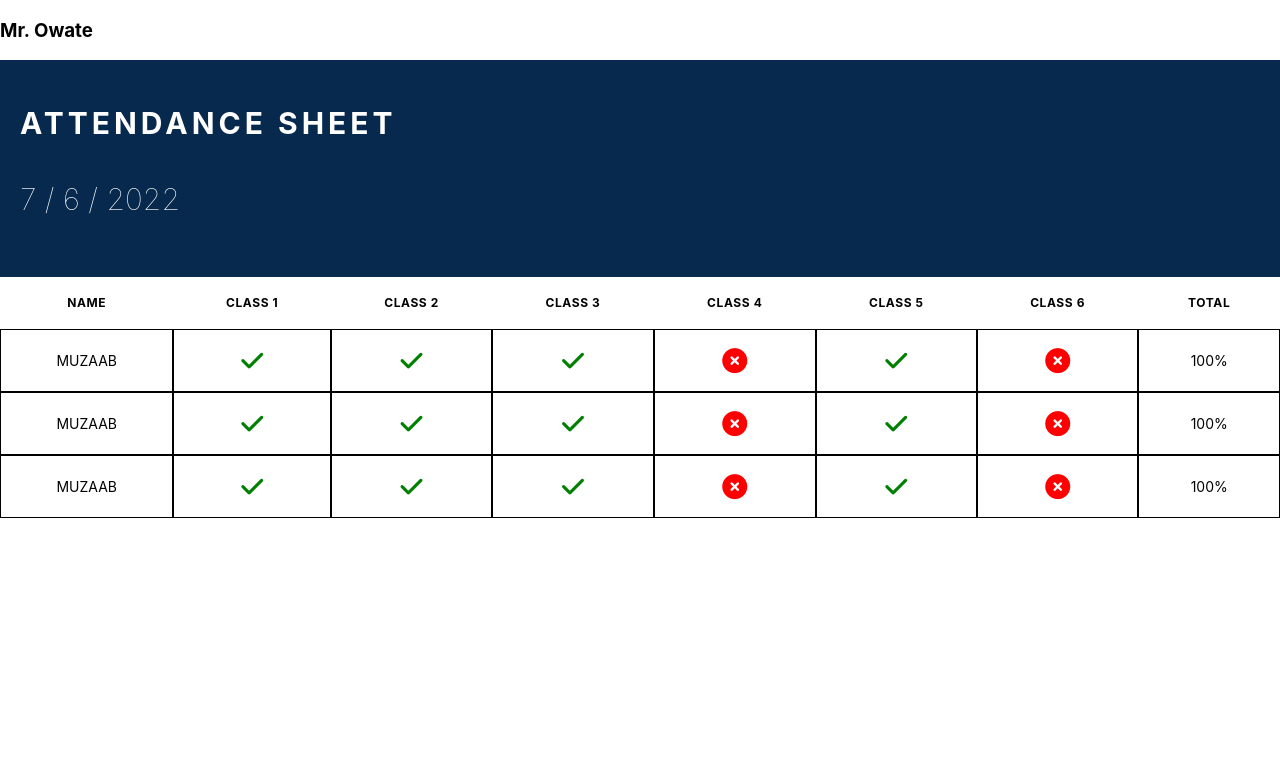
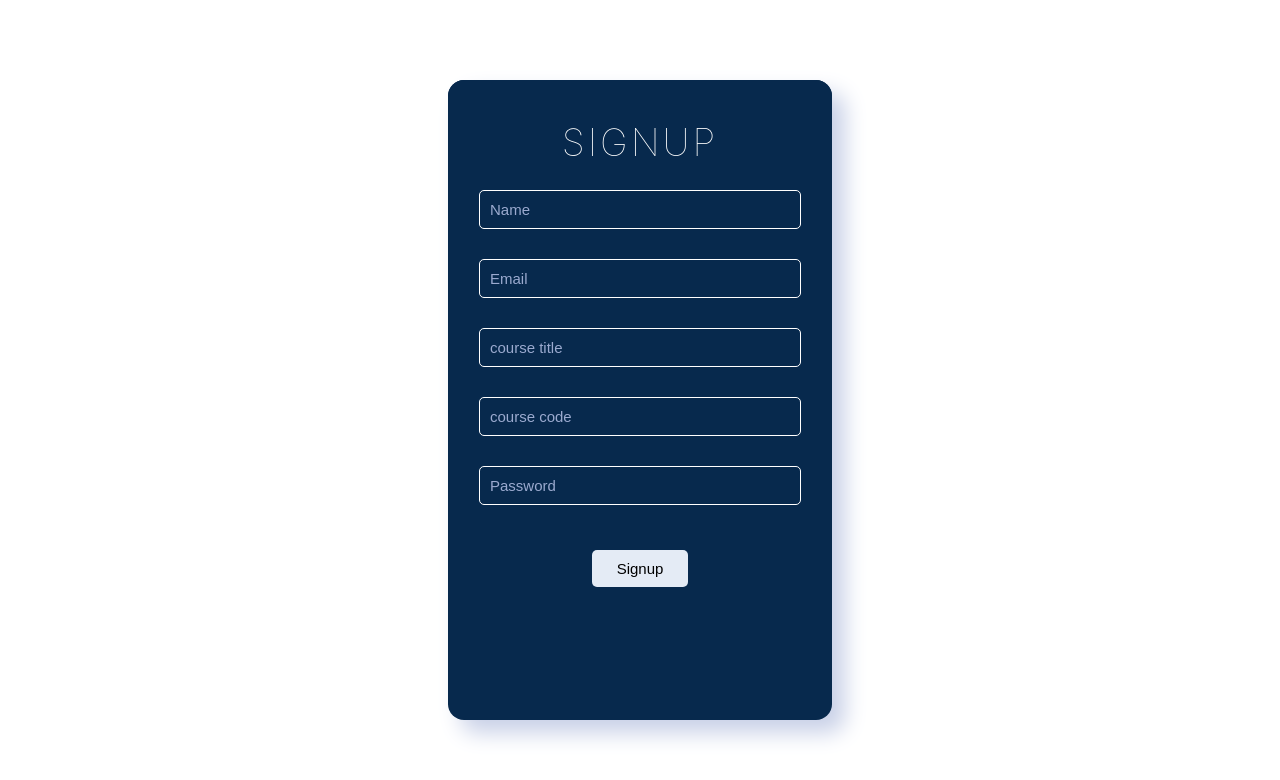
Before and after one commit to Olabisim/ATTENDANCE, a React (Create React App) app in the folder frontend/: page / in a window 1280 px wide. Shown: the top 780 px of the page. Built offline with nearby package versions, Linux system fonts and the light colour scheme.

Commit message:
little change

```diff
--- a/frontend/src/App.tsx
+++ b/frontend/src/App.tsx
@@ -2,13 +2,13 @@
 // import './App.css';
 
 // import { Login } from './Login'
-import {AttendanceSheet} from './AttendanceSheet'
+import {Login} from './Login'
 
 function App() {
 
   return (
     <div>
-            <AttendanceSheet />
+            <Login />
     </div>
   );
 
```
